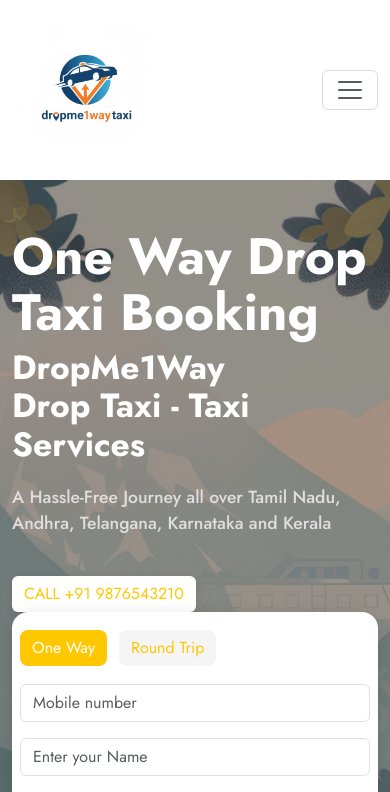
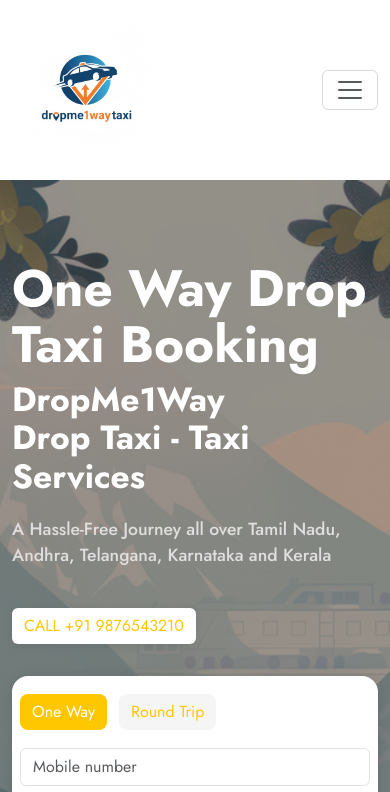
Before and after one commit to gowthamkish/dropmeoneway, a React (Vite) app: page / in a window 390 px wide. Shown: the top 792 px of the page. Built offline with nearby package versions, Linux system fonts and the light colour scheme.

Commit message:
Added some styles

```diff
--- a/src/components/booking/Booking.module.css
+++ b/src/components/booking/Booking.module.css
@@ -243,6 +243,7 @@
     padding: 0 2vw;
     justify-content: flex-start;
     align-items: flex-start;
+    margin-top: 2rem !important;
   }
   .formCard {
     padding: 18px 8px 12px 8px;
--- a/src/components/header/Header.module.css
+++ b/src/components/header/Header.module.css
@@ -5,7 +5,8 @@
   padding-top: 8px;
   padding-bottom: 8px;
   background-color: white;
-  height: 180px;
+  min-height: 180px;
+  height: auto;
 }
 
 .brand-area {
```
